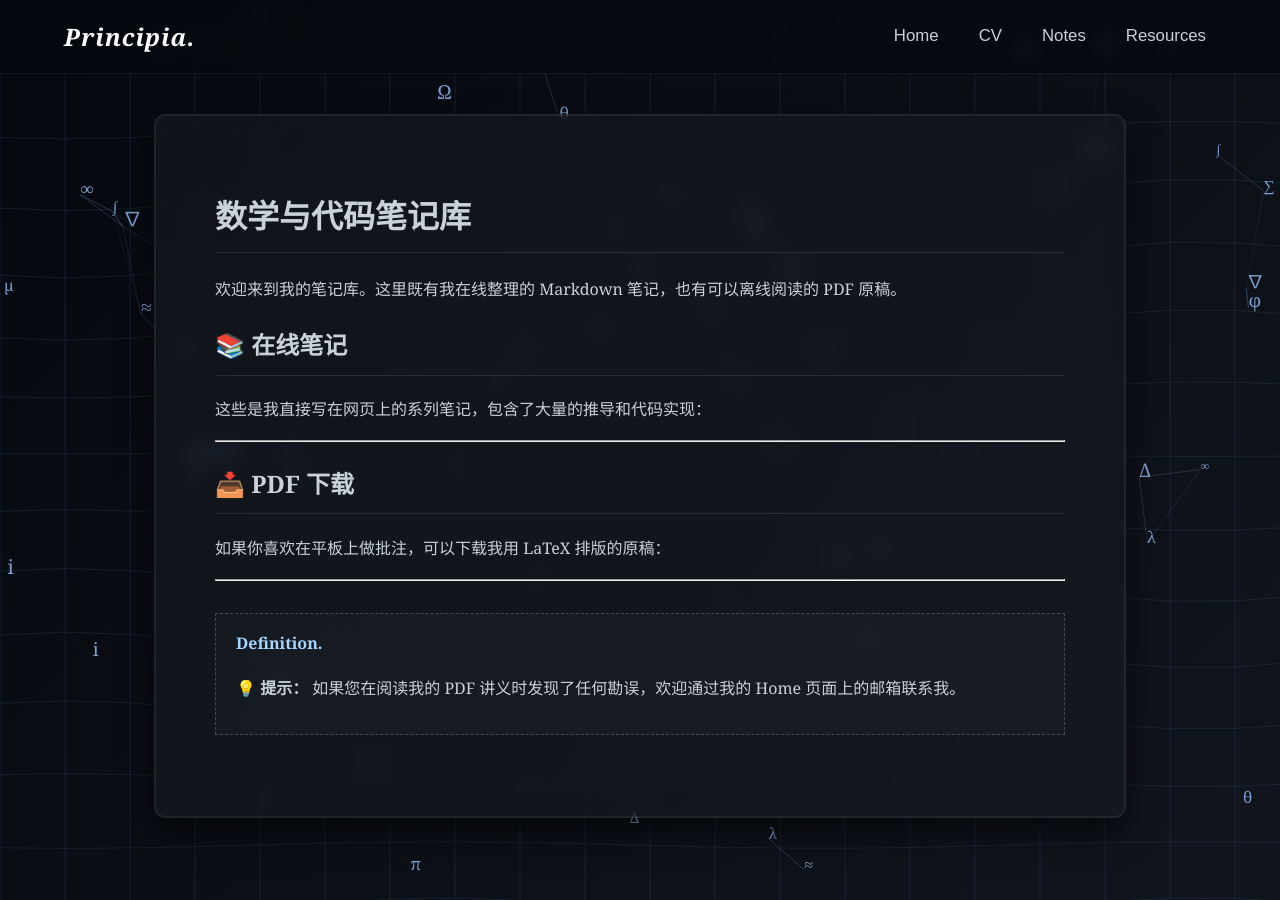
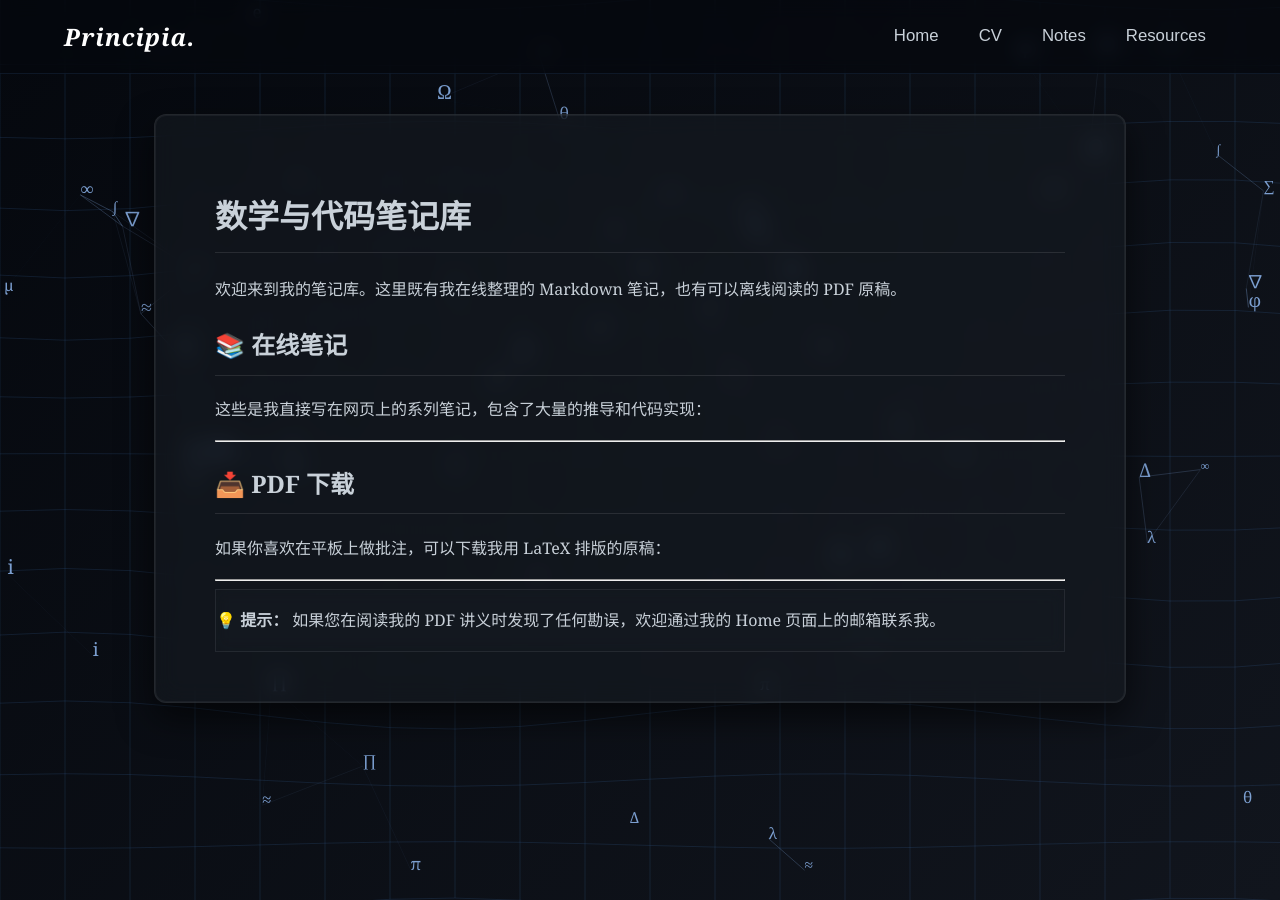
Before and after one commit to EtherealKasumi/personalpage, a Jekyll site: the page built from notes.md, in a window 1280 px wide. Built offline with Jekyll 4.4.1, drawn with Linux system fonts in a browser that asks for light colours.

Commit message:
Update notes.md

```diff
--- a/notes.md
+++ b/notes.md
@@ -21,7 +21,7 @@ title: Notes
 
 ---
 
-<div class="definition" markdown="1">
+<div class="box glass" markdown="1">
 **💡 提示：**
 如果您在阅读我的 PDF 讲义时发现了任何勘误，欢迎通过我的 Home 页面上的邮箱联系我。
 </div>
```
